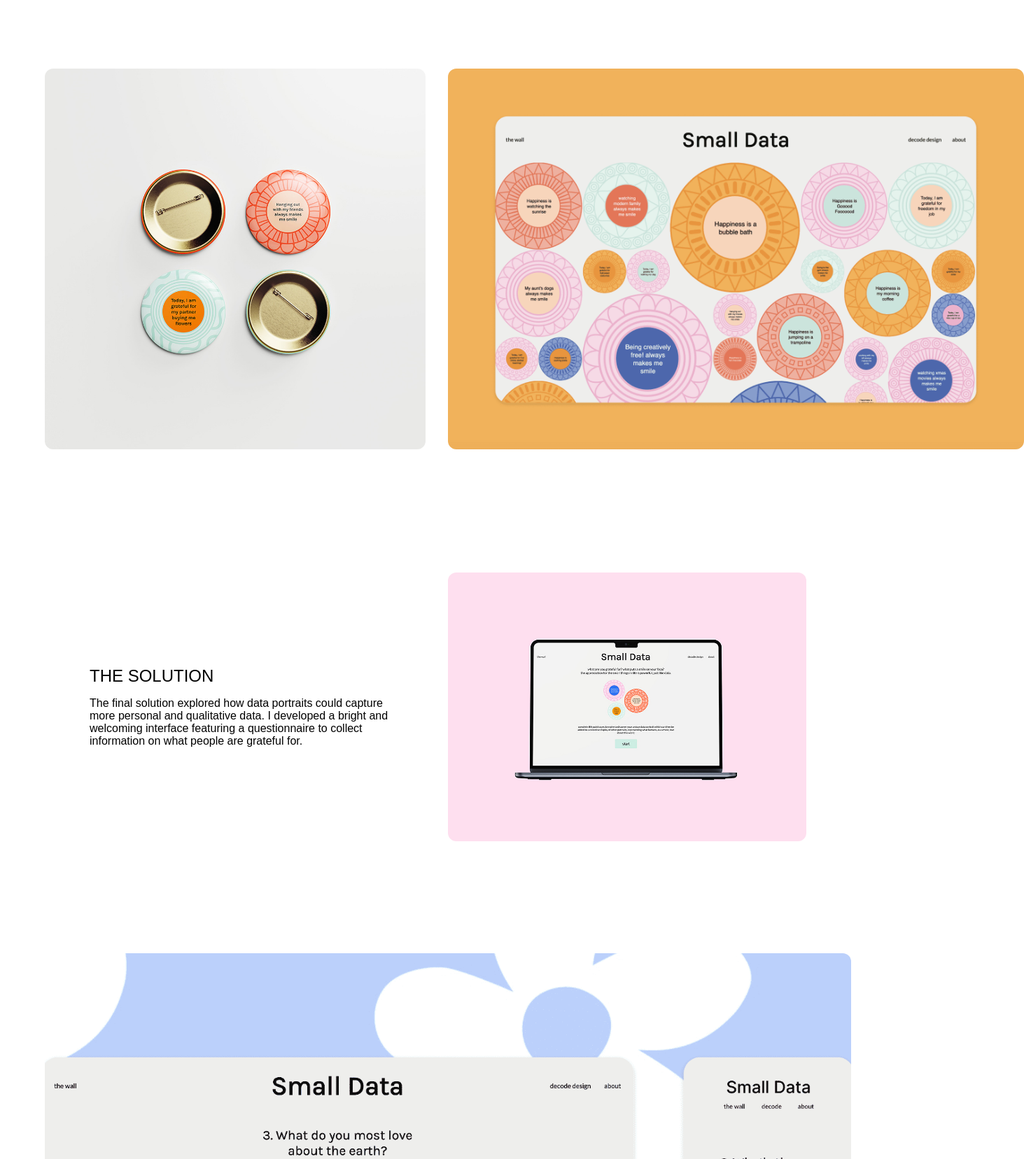
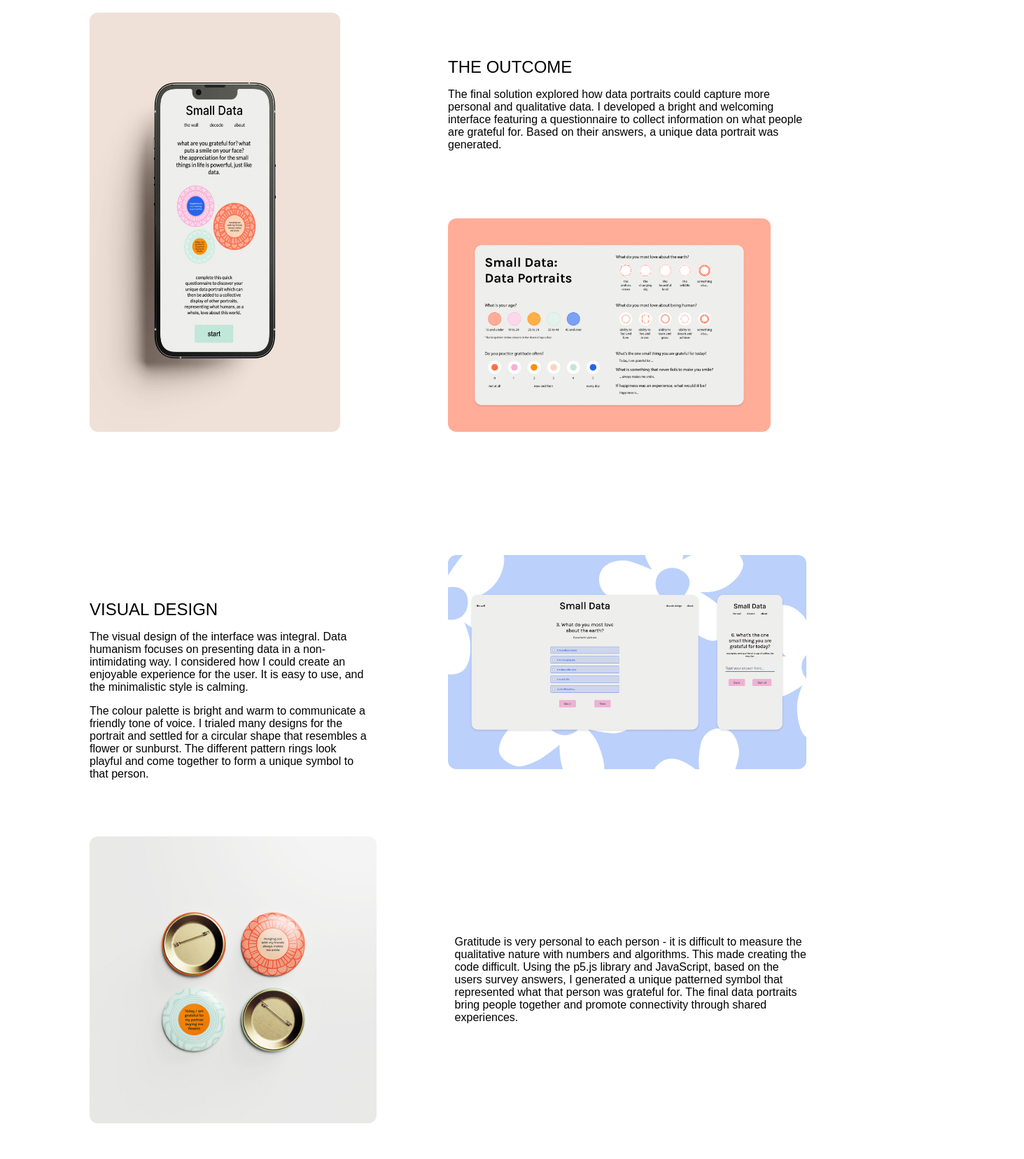
Before and after one commit to harriet2003/harriet-design, a plain HTML site: page project-smallData.html in a window 1280 px wide. Shown: the part 3960-5616 px from the top of the page at 70% size, 1463 px wide, since content can reach past the window. Drawn offline with Linux system fonts and the light colour scheme.

Commit message:
Small Data Done ish
- need one final image

```diff
--- a/css/budDesktop.css
+++ b/css/budDesktop.css
@@ -3,10 +3,6 @@
         display: flex;
         flex-direction: column;
         align-items: center;
-    }
-
-    section {
-        margin-block: 2.5rem !important;
     }
 
     .projectBio {
--- a/css/smallDataDesktop.css
+++ b/css/smallDataDesktop.css
@@ -87,53 +87,72 @@
         width: 70%;
     }
 
-    .projectImagesOnly {
-        display: flex;
-        flex-direction: row;
-        justify-content: space-around;
-        width: 100%;
-        height: 80vh;
-        margin-block: 5rem;
-    }
-
     /* Project Outcome */
     .projectSolution {
         display: flex;
-        flex-direction: row;
-        align-items: center;
+        flex-direction: row-reverse;
         justify-content: space-between;
-        gap: 5rem;
         margin-bottom: 5rem;
+        gap: 7rem;
     }
 
-    .projectSolution img{
+    .projectSolution div{
+        margin-top: 5rem;
         width: 50%;
     }
 
-    .projectOutcome2 {
-        display: flex;
-        flex-direction: row-reverse;
-        gap: 5rem;
-        align-items: flex-start;
-        justify-content: space-between;
-        max-width: 100%;
-        margin-top: 10rem;
-    }
-
-    .projectOutcome2 div {
-        width: 40%;
+    .projectSolution div img{
+        width: 100%;
         margin-top: 5rem;
     }
 
-    .projectOutcome2 img {
-        width: 50%;
+    .projectSolution div img{
+        width: 90%;
     }
 
+    #mobileMockup{
+        width: 35%;
+    }
+
+    /* PROJECT VISUALS/CHALLENGE*/
+
+    .projectVisuals{
+        display: flex;
+        flex-direction: row;
+        justify-content: space-between;
+        gap: 7rem;
+    }
+
+    .projectVisuals div{
+        margin-top: 5rem;
+    }
+
+    .projectVisuals img{
+        width: 50%;
+        object-fit: cover;
+    }
+
+
+    .projectTools{
+        display: flex;
+        flex-direction: row-reverse;
+        justify-content: space-between;
+        align-items: center;
+        margin-bottom: 5rem;
+        gap: 7rem;
+    }
+
+    .projectTools img{
+        width: 40%;
+    }
+
+
     /* PROJECT CONCLUSION */
+
     .projectConclusion {
-        width: 50%;
-        height: 66vh;
-        place-content: center;
+        display: flex;
+        align-items: center;
+        margin-bottom: 5rem;
     }
 
     .fullWidthImage {
@@ -146,9 +165,9 @@
 
     .lastImage {
         width: 100%;
-        margin: 0;
+        margin: 4rem 0 0 0;
         border-radius: 0;
-        height: 80vh;
+        height: 70vh;
     }
 
 }
--- a/css/style.css
+++ b/css/style.css
@@ -11,7 +11,6 @@
     --peach: #fde0d2;
     --grey: #F5F5F5;
 }
-
 
 /* UNIVERSAL STYLES */
 
@@ -32,7 +31,7 @@ img {
     border-radius: 0.75rem;
 }
 
-.hideOnMobile{
+.hideOnMobile {
     display: none;
 }
 
@@ -94,6 +93,10 @@ video {
     cursor: pointer;
 }
 
+.projectSection {
+    margin-bottom: 5rem;
+}
+
 .projectSection .projectCards {
     width: 100%;
     height: 100%;
@@ -129,6 +132,7 @@ video {
     flex-direction: column;
     gap: 2rem;
     height: fit-content;
+    padding-bottom: 5rem;
 }
 
 .portrait {
@@ -240,6 +244,8 @@ video {
 
 .lastImage {
     margin-top: 3rem;
+    height: 300px;
+    object-fit: cover;
 }
 
 .nextProjectBar {
@@ -274,11 +280,11 @@ footer div:first-child {
         padding-inline: 4rem;
     }
 
-    .hideOnMobile{
+    .hideOnMobile {
         display: unset;
     }
 
-    .hideOnDesktop{
+    .hideOnDesktop {
         display: none;
     }
 
@@ -304,11 +310,11 @@ footer div:first-child {
 
     .budProjectCard,
     .btbProjectCard {
-        padding-top: 130px;
+        padding-top: 150px;
     }
 
     .smallDataProjectCard {
-        padding-top: 70px;
+        padding-top: 90px;
     }
 
     .services {
@@ -359,6 +365,7 @@ footer div:first-child {
     footer {
         height: 400px;
         padding-inline: 2rem;
+        margin: 0;
     }
 
     footer div:nth-child(2) {
--- a/project-smallData.html
+++ b/project-smallData.html
@@ -128,44 +128,46 @@
             </video>
          </section>
 
-         <section class="projectContent projectImagesOnly">
-            <!--Square mobile mock up image here-->
-            <img src="images/smallData/badge-mockup.jpg" alt="mobile mockup" />
+         <section class="projectContent projectSolution">
+            <div>
+               <h5 class="capitalise">The Outcome</h5>
+               <p>
+                  The final solution explored how data portraits could capture more personal and qualitative data. I developed a bright and welcoming
+                  interface featuring a questionnaire to collect information on what people are grateful for. Based on their answers, a unique data
+                  portrait was generated.
+               </p>
 
-            <!--Landscape key image here-->
-            <img src="images/smallData/data-wall.png" alt="image of data portrait key" id="dataKey" />
+               <img src="images/smallData/data-key.png" alt="image of data portrait key" />
+            </div>
+
+            <img src="images/smallData/data-phone.jpg" alt="mobile mockup" id="mobileMockup" />
          </section>
 
-         <section class="projectContent projectSolution">
+         <section class="projectContent projectVisuals">
             <div>
-               <h5 class="capitalise">The Solution</h5>
+               <h5 class="capitalise">Visual Design</h5>
                <p>
-                  The final solution explored how data portraits could capture more personal and qualitative data. I developed a bright and welcoming
-                  interface featuring a questionnaire to collect information on what people are grateful for.
+                  The visual design of the interface was integral. Data humanism focuses on presenting data in a non-intimidating way. I considered
+                  how I could create an enjoyable experience for the user. It is easy to use, and the minimalistic style is calming.
+               </p>
+               <p>
+                  The colour palette is bright and warm to communicate a friendly tone of voice. I trialed many designs for the portrait and settled
+                  for a circular shape that resembles a flower or sunburst. The different pattern rings look playful and come together to form a
+                  unique symbol to that person.
                </p>
             </div>
 
-            <img src="images/smallData/data-homepage.jpg" alt="mockup of computer screens" />
+            <img src="images/smallData/data-survey.png" alt="Questionnaire" id="survey" />
          </section>
 
-         <img class="fullWidthImage" src="images/smallData/data-survey.png" alt="image of survey" />
-
-         <section class="projectContent projectVisuals">
+         <section class="projectContent projectTools">
             <p>
-               The visual design of the interface was integral. Data humanism focuses on presenting data in a non-intimidating way. I considered how I
-               could create an enjoyable and calming experience for the user.
-            </p>
-
-            <img src="images/smallData/badge-mockup.jpg" alt="Mockup of data portrait badges" />
-         </section>
-
-         <section class="projectContent projectChallenge">
-            <p>
-               A challenge faced was writing the questions for the survey. Gratitude is very personal to each person - it is difficult to measure the
-               qualitative nature with numbers and algorithms. From these survey answers, using the p5.js library, a unique patterned symbol was
-               generated that represented what the person was grateful for. The final data portraits bring people together and promote connectivity
+               Gratitude is very personal to each person - it is difficult to measure the qualitative nature with numbers and algorithms. This made
+               creating the code difficult. Using the p5.js library and JavaScript, based on the users survey answers, I generated a unique patterned
+               symbol that represented what that person was grateful for. The final data portraits bring people together and promote connectivity
                through shared experiences.
             </p>
+            <img src="images/smallData/badge-mockup.jpg" alt="Mockup of data portrait badges" id="badges" />
          </section>
 
          <section class="projectContent projectConclusion">
@@ -176,7 +178,7 @@
             </p>
          </section>
 
-         <img class="fullWidthImage lastImage" src="images/smallData/data-wall.png" alt="image of data portriats" />
+         <img class="fullWidthImage lastImage" src="images/smallData/data-wall.jpg" alt="image of data portriats" />
 
          <section class="nextProjectBar">
             <a href="project-bud.html">← Previous</a>
```
Also changed, not shown: about.html (+8 -6 lines), index.html (+8 -6 lines), images/smallData/data-homepage.jpg (deleted), images/smallData/data-key.jpg (deleted), images/smallData/data-key.png (added), images/smallData/data-phone.jpg (added), images/smallData/data-wall.jpg (added), images/smallData/data-wall.png (deleted), 3 other files.
